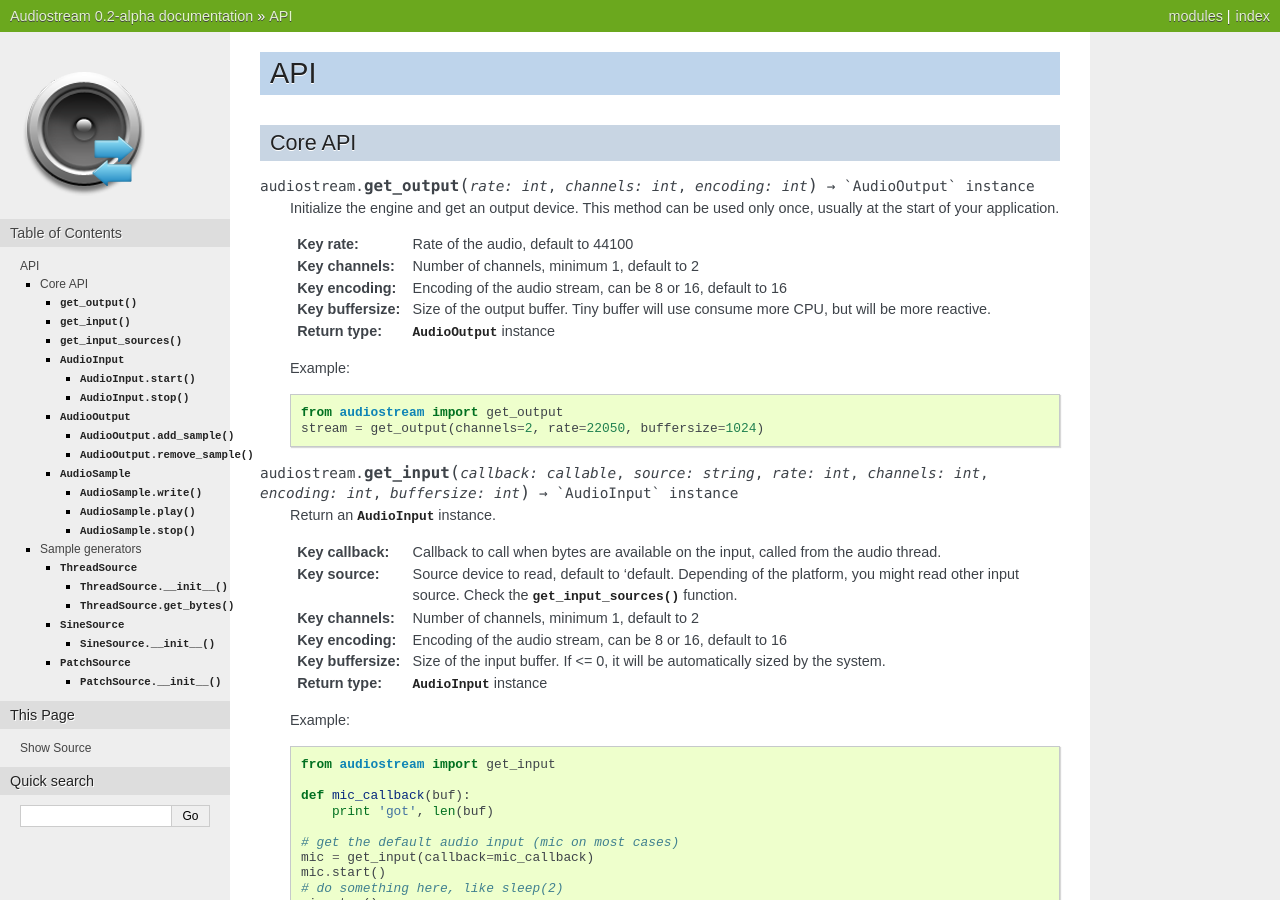
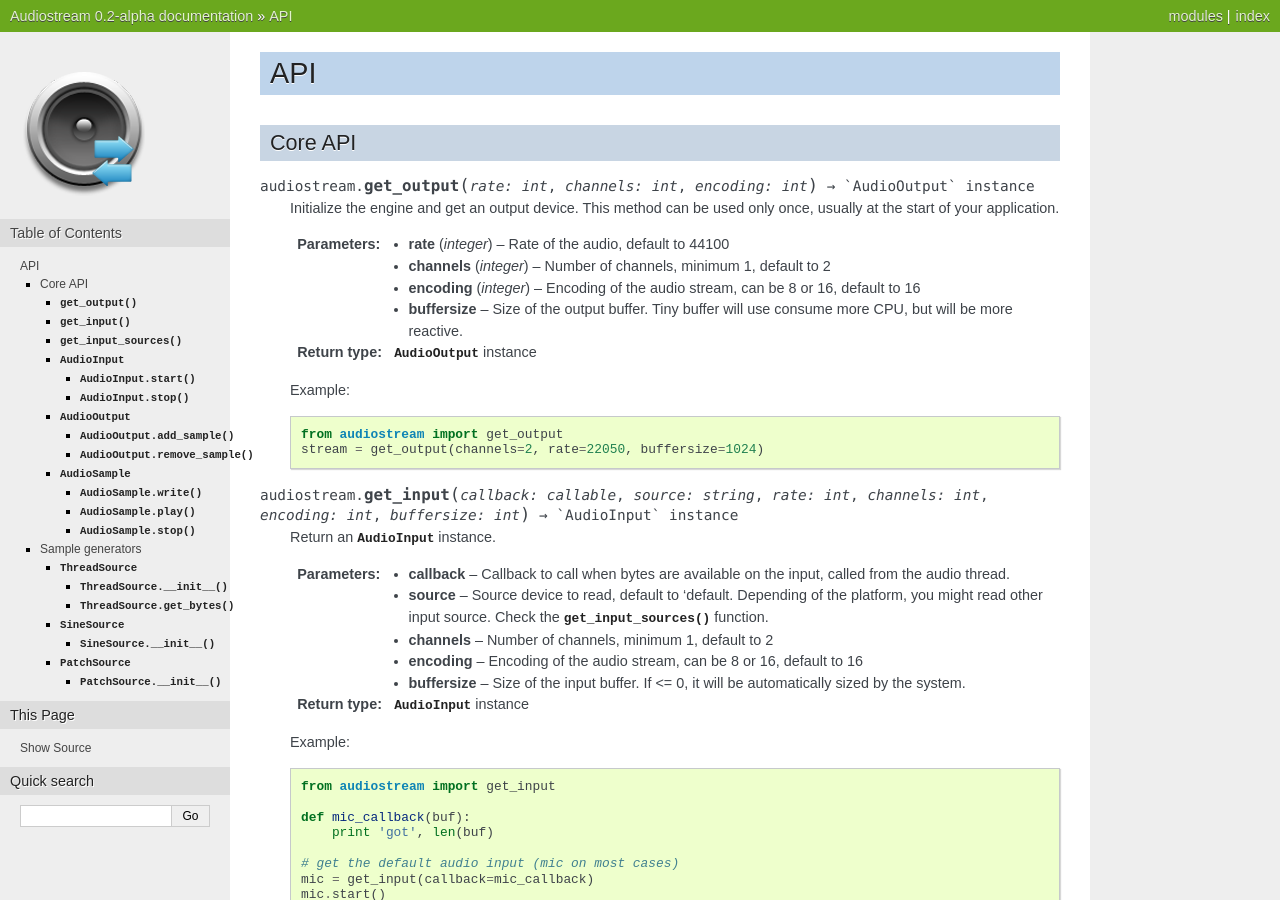
Before and after one commit to kivy/audiostream, a Sphinx documentation site: the page built from docs/source/api.rst, in a window 1280 px wide and 900 px high. Built offline with Sphinx 7.4.7, drawn with Linux system fonts in a browser that asks for light colours.

Commit message:
fix doc :key->:param

```diff
--- a/docs/source/api.rst
+++ b/docs/source/api.rst
@@ -11,10 +11,10 @@ Core API
     Initialize the engine and get an output device. This method can be used
     only once, usually at the start of your application.
 
-    :key rate: Rate of the audio, default to 44100
-    :key channels: Number of channels, minimum 1, default to 2
-    :key encoding: Encoding of the audio stream, can be 8 or 16, default to 16
-    :key buffersize: Size of the output buffer. Tiny buffer will use consume more CPU, but will be more reactive.
+    :param rate: Rate of the audio, default to 44100
+    :param channels: Number of channels, minimum 1, default to 2
+    :param encoding: Encoding of the audio stream, can be 8 or 16, default to 16
+    :param buffersize: Size of the output buffer. Tiny buffer will use consume more CPU, but will be more reactive.
     :rtype: :class:`AudioOutput` instance
     :type rate: integer
     :type channels: integer
@@ -29,11 +29,11 @@ Core API
 
     Return an :class:`AudioInput` instance.
 
-    :key callback: Callback to call when bytes are available on the input, called from the audio thread.
-    :key source: Source device to read, default to 'default. Depending of the platform, you might read other input source. Check the :func:`get_input_sources` function.
-    :key channels: Number of channels, minimum 1, default to 2
-    :key encoding: Encoding of the audio stream, can be 8 or 16, default to 16
-    :key buffersize: Size of the input buffer. If <= 0, it will be automatically sized by the system.
+    :param callback: Callback to call when bytes are available on the input, called from the audio thread.
+    :param source: Source device to read, default to 'default. Depending of the platform, you might read other input source. Check the :func:`get_input_sources` function.
+    :param channels: Number of channels, minimum 1, default to 2
+    :param encoding: Encoding of the audio stream, can be 8 or 16, default to 16
+    :param buffersize: Size of the input buffer. If <= 0, it will be automatically sized by the system.
     :rtype: :class:`AudioInput` instance
 
     Example::
```
